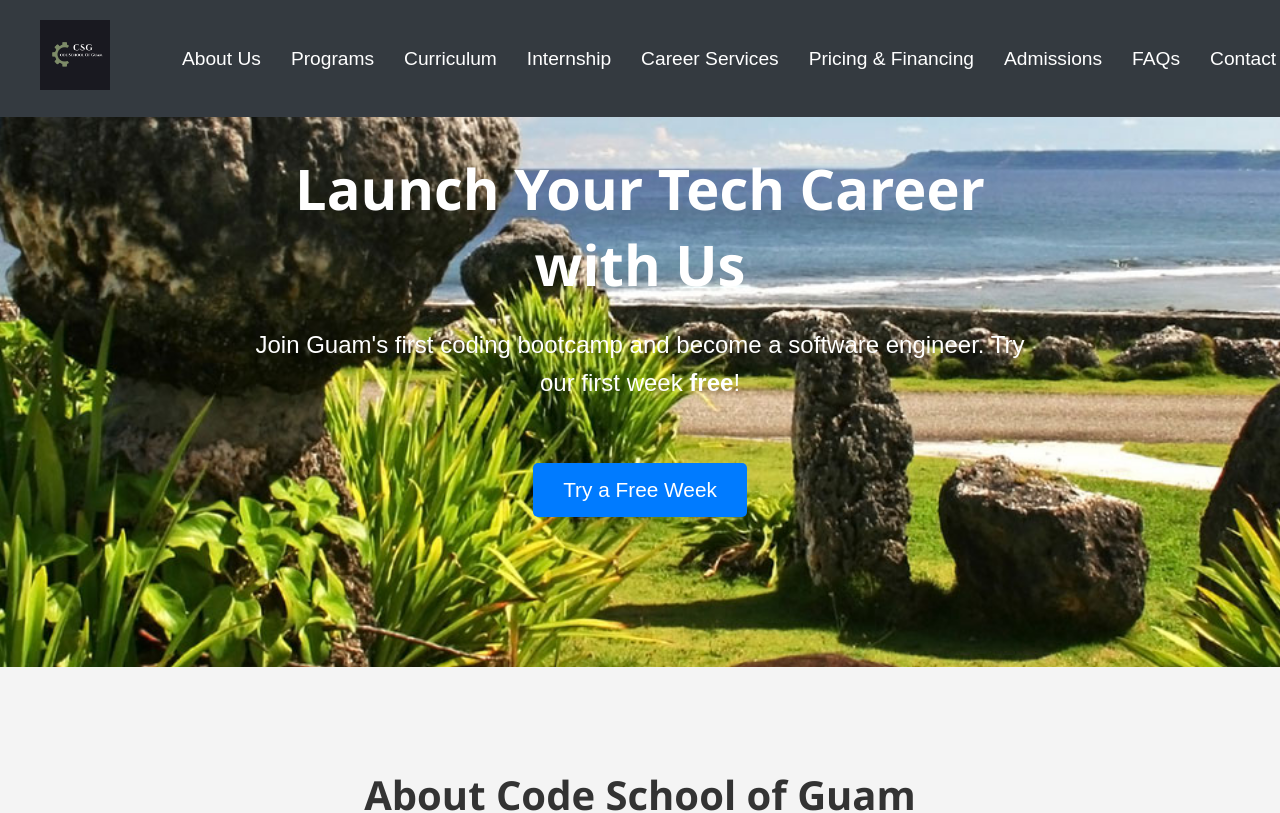
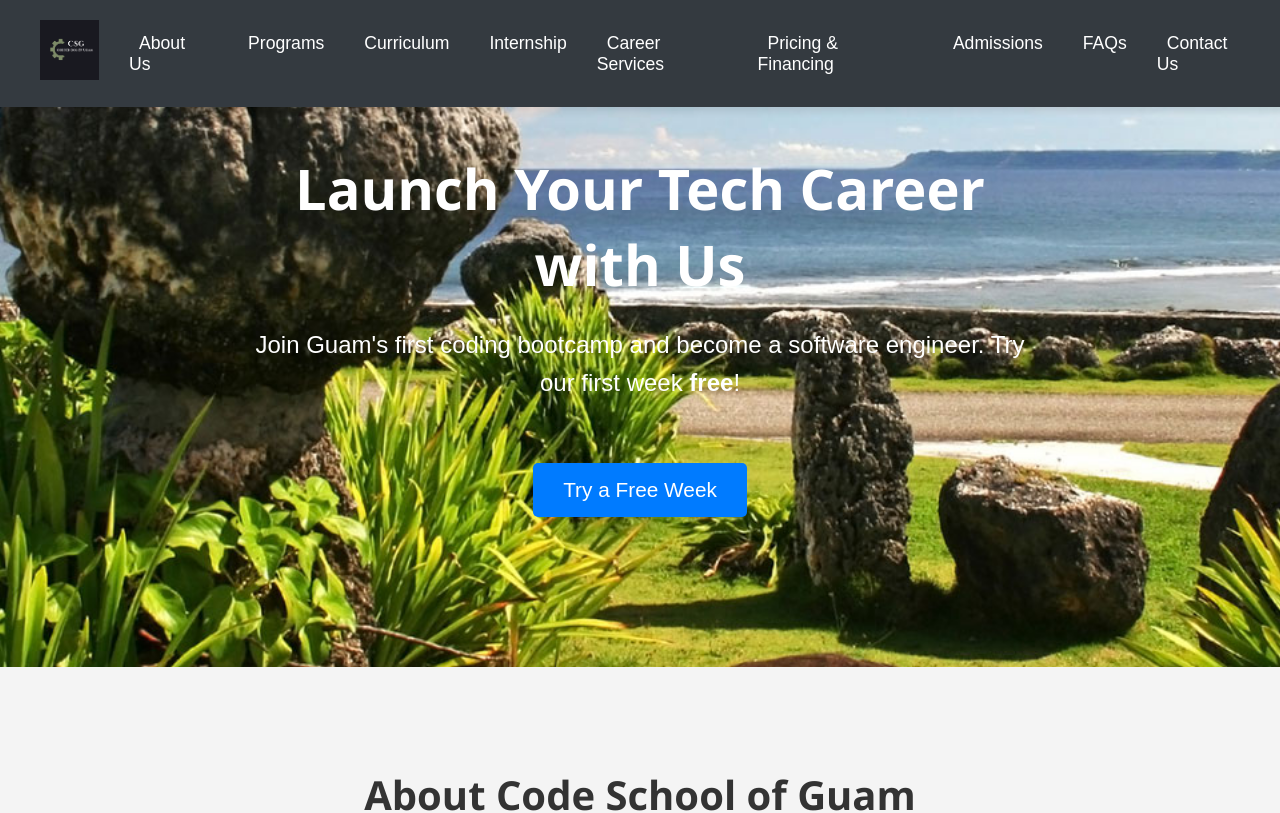
Before and after one commit to leonshimizu/code-school-of-guam, a React (Create React App) app: page / in a window 1280 px wide. Shown: the top 813 px of the page. Built offline with nearby package versions, Linux system fonts and the light colour scheme.

Commit message:
Update nav bar styling

```diff
--- a/src/App.css
+++ b/src/App.css
@@ -7,6 +7,7 @@
   width: 100%;
   z-index: 100;
   transition: all 0.3s ease;
+  box-shadow: 0 4px 8px rgba(0, 0, 0, 0.1);
 }
 
 .navbar {
@@ -22,36 +23,39 @@
   text-decoration: none;
 }
 
-.logo-img {
-  max-height: 70px;  /* Adjust this value to resize the logo */
+.logo img {
+  height: 60px;
   width: auto;
 }
 
 .nav-links {
   list-style: none;
   display: flex;
+  margin-right: 20px;
+  padding-right: 30px;
 }
 
 .nav-links li {
-  margin: 0 15px;
+  margin: 0 10px;
 }
 
 .nav-links a {
   color: white;
   text-decoration: none;
-  font-size: 1.2rem;
+  font-size: 1.1rem;
   transition: color 0.3s ease;
+  padding: 10px;
+  border-radius: 4px;
 }
 
 .nav-links a:hover {
   color: #ff4a4a;
-  /* Match CTA button color */
+  background-color: rgba(255, 255, 255, 0.1);
 }
 
 /* Hamburger Menu for Mobile */
 .hamburger {
   display: none;
-  /* Hidden by default (only shown on mobile) */
   flex-direction: column;
   cursor: pointer;
 }
@@ -80,28 +84,26 @@
   top: -8px;
 }
 
-/* For Mobile Screens (Responsive Navigation) */
+/* Responsive Menu for Mobile */
 @media (max-width: 768px) {
   .hamburger {
     display: flex;
-    /* Show hamburger on mobile */
   }
 
   .nav-links {
     display: none;
-    /* Hide default nav links */
     flex-direction: column;
-  }
-
-  .nav-links.open {
-    display: block;
-    /* Show nav links when hamburger is clicked */
     position: absolute;
     top: 70px;
     right: 0;
     background-color: #343a40;
     width: 100%;
     text-align: center;
+    padding: 20px;
+  }
+
+  .nav-links.open {
+    display: flex;
   }
 
   .nav-links li {
@@ -110,8 +112,6 @@
 
   .nav-links a {
     font-size: 1.5rem;
-    /* Increase size for easier clicking on mobile */
-    padding: 15px;
   }
 }
 
```
Also changed, not shown: src/components/Header.js (+9 -46 lines).
